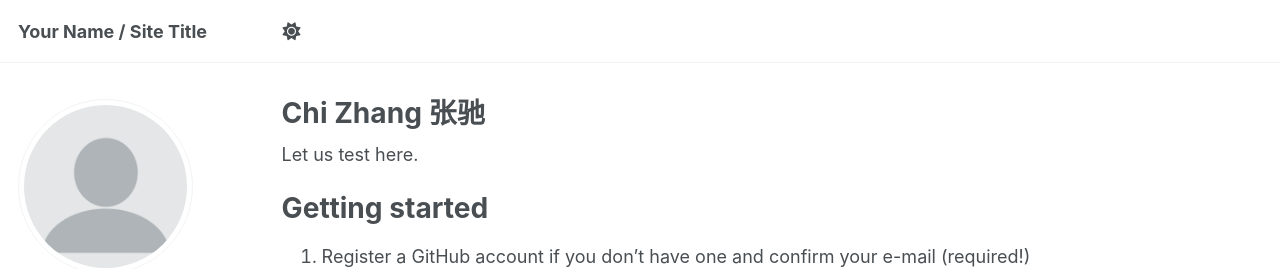
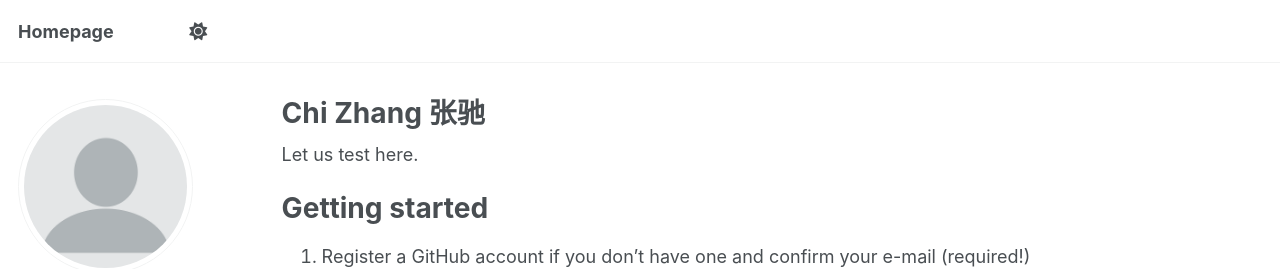
Before and after one commit to ChiZhang-math/ChiZhang-math.github.io, a Jekyll site: the page built from _pages/about.md, in a window 1280 px wide. Shown: the top 269 px of the page. Built offline with Jekyll 4.4.1, drawn with Linux system fonts in a browser that asks for light colours; some web fonts are replaced; a script that is not in the unit is left out.

Commit message:
Update _config.yml

```diff
--- a/_config.yml
+++ b/_config.yml
@@ -9,14 +9,14 @@
 # Basic Site Settings
 locale                   : "en-US"
 site_theme               : "default" # Currently available options are "default", "air"
-title                    : "Your Name / Site Title"
+title                    : "Homepage"
 title_separator          : "-"
 name                     : &name "Your Name"
 description              : &description "Your Name's academic portfolio"   # Update this with a general description of your site, this is the default if not overridden by a page
 url                      : https://academicpages.github.io # The base hostname & protocol for your site e.g. "https://[your GitHub username].github.io",
                                                            # or if you already have some other page hosted on Github then use "https://[your GitHub username].github.io/[Your Repo Name]"
 baseurl                  : "" # the subpath of your site, e.g. "/blog"
-repository               : "academicpages/academicpages.github.io"
+repository               : "ChiZhang-math.github.io"
 
 # Site Author - The following control what appear as part of the author content on the side bar.
 #               If a field is blank the icon and link will not appear, otherwise it will be shown.
```
